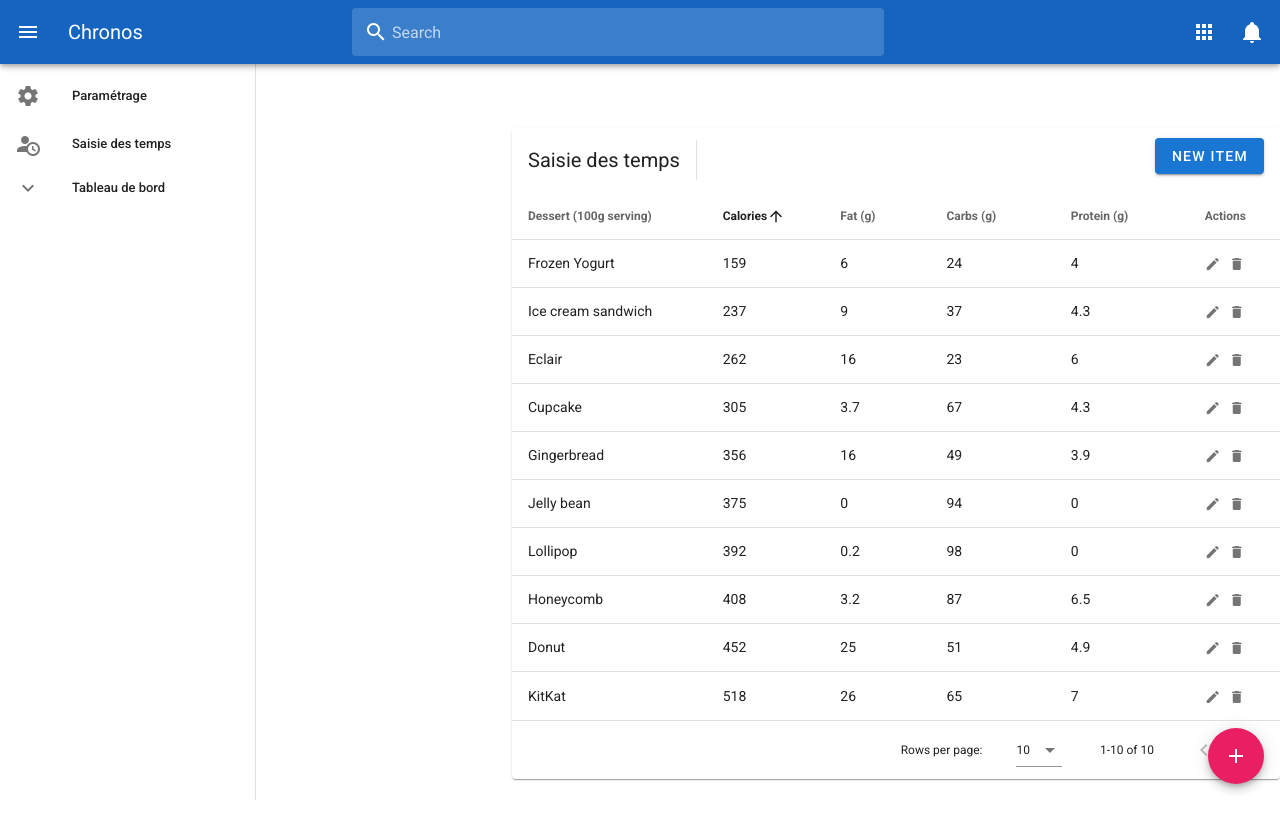
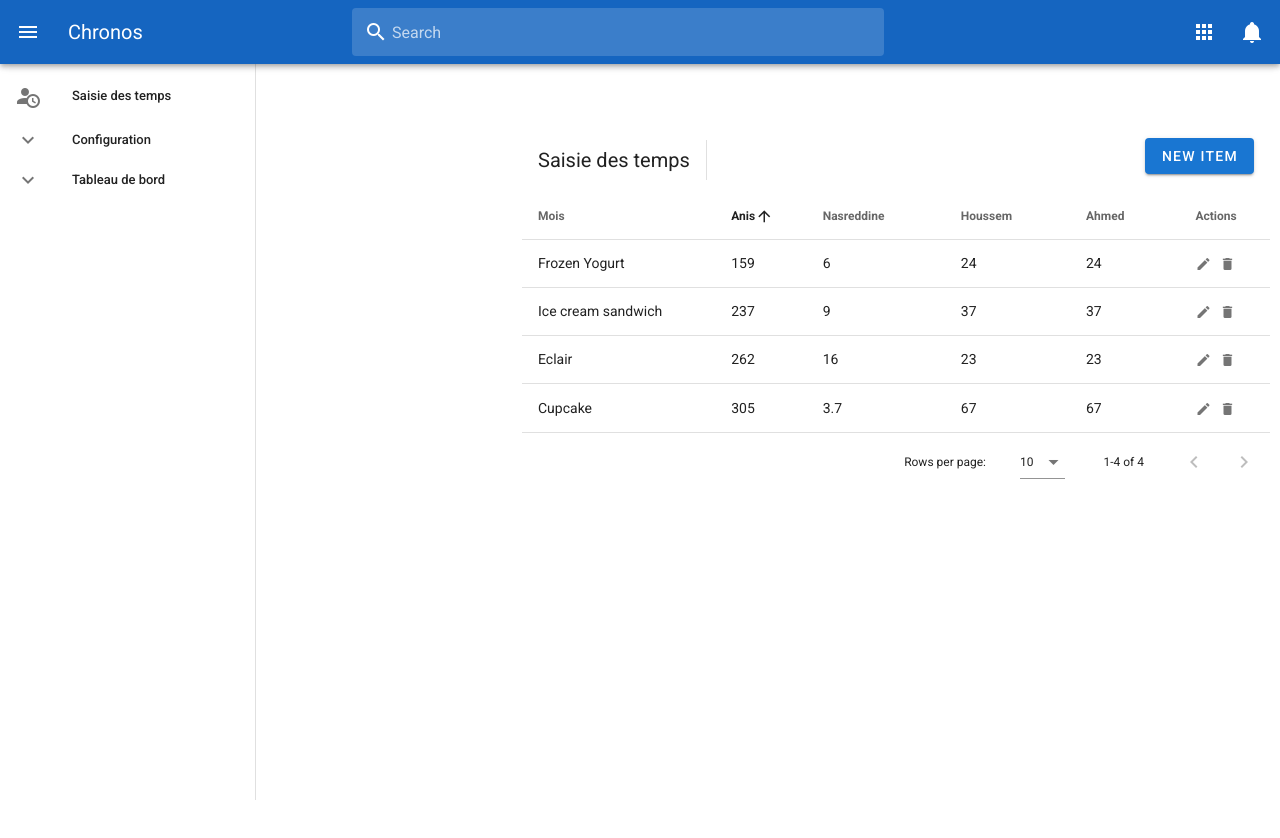
Before and after one commit to zilliw/budget-poc, a Vue app in the folder web-ui/: page /themenu in a window 1280 px wide. Shown: the top 838 px of the page. Built offline with nearby package versions, Linux system fonts and the light colour scheme.

Commit message:
update table crud

```diff
--- a/web-ui/src/views/TheMenu.vue
+++ b/web-ui/src/views/TheMenu.vue
@@ -107,101 +107,7 @@
 
         <Timesheet/>
 
-
     </v-main>
-    <v-btn
-      bottom
-      color="pink"
-      dark
-      fab
-      fixed
-      right
-      @click="dialog = !dialog"
-    >
-      <v-icon>mdi-plus</v-icon>
-    </v-btn>
-    <v-dialog
-      v-model="dialog"
-      width="800px"
-    >
-      <v-card>
-        <v-card-title class="grey darken-2">
-          Create contact
-        </v-card-title>
-        <v-container>
-          <v-row class="mx-2">
-            <v-col
-              class="align-center justify-space-between"
-              cols="12"
-            >
-              <v-row
-                align="center"
-                class="mr-0"
-              >
-                <v-avatar
-                  size="40px"
-                  class="mx-3"
-                >
-                  <img
-                    src="//ssl.gstatic.com/s2/oz/images/sge/grey_silhouette.png"
-                    alt=""
-                  >
-                </v-avatar>
-                <v-text-field
-                  placeholder="Name"
-                ></v-text-field>
-              </v-row>
-            </v-col>
-            <v-col cols="6">
-              <v-text-field
-                prepend-icon="mdi-account-card-details-outline"
-                placeholder="Company"
-              ></v-text-field>
-            </v-col>
-            <v-col cols="6">
-              <v-text-field
-                placeholder="Job title"
-              ></v-text-field>
-            </v-col>
-            <v-col cols="12">
-              <v-text-field
-                prepend-icon="mdi-mail"
-                placeholder="Email"
-              ></v-text-field>
-            </v-col>
-            <v-col cols="12">
-              <v-text-field
-                type="tel"
-                prepend-icon="mdi-phone"
-                placeholder="(000) 000 - 0000"
-              ></v-text-field>
-            </v-col>
-            <v-col cols="12">
-              <v-text-field
-                prepend-icon="mdi-text"
-                placeholder="Notes"
-              ></v-text-field>
-            </v-col>
-          </v-row>
-        </v-container>
-        <v-card-actions>
-          <v-btn
-            text
-            color="primary"
-          >More</v-btn>
-          <v-spacer></v-spacer>
-          <v-btn
-            text
-            color="primary"
-            @click="dialog = false"
-          >Cancel</v-btn>
-          <v-btn
-            text
-            @click="dialog = false"
-          >Save</v-btn>
-        </v-card-actions>
-      </v-card>
-    </v-dialog>
   </v-app>
 </template>
 
@@ -219,8 +125,17 @@
       dialog: false,
       drawer: null,
       items: [
-        { icon: 'mdi-cog', text: 'Paramétrage' },
         { icon: 'mdi-account-clock', text: 'Saisie des temps' },
+        {
+          icon: 'mdi-chevron-up', 'icon-alt' : 'mdi-chevron-down',
+          text: 'Configuration',
+          model: false,
+          children: [
+            { text: 'Liste des société' },
+            { text: 'Liste des consultants' },
+          ],
+        },
+
         {
           icon: 'mdi-chevron-up',
           'icon-alt': 'mdi-chevron-down',
@@ -229,7 +144,7 @@
           children: [
             { text: 'Chiffre d affaire' },
             { text: 'Couts de revient' },
-            { text: 'Print' },
+            { text: 'Statistique' },
           ],
         },
       ],
--- a/web-ui/src/views/Timesheet.vue
+++ b/web-ui/src/views/Timesheet.vue
@@ -3,7 +3,7 @@
     :headers="headers"
     :items="desserts"
     sort-by="calories"
-    class="elevation-1"
+    class="elevation-1, table"
   >
     <template v-slot:top>
       <v-toolbar flat color="white">
@@ -87,15 +87,15 @@
       dialog: false,
       headers: [
         {
-          text: 'Dessert (100g serving)',
+          text: 'Mois',
           align: 'start',
           sortable: false,
           value: 'name',
         },
-        { text: 'Calories', value: 'calories' },
-        { text: 'Fat (g)', value: 'fat' },
-        { text: 'Carbs (g)', value: 'carbs' },
-        { text: 'Protein (g)', value: 'protein' },
+        { text: 'Anis', value: 'calories' },
+        { text: 'Nasreddine', value: 'fat' },
+        { text: 'Houssem', value: 'carbs' },
+        { text: 'Ahmed', value: 'carbs' },
         { text: 'Actions', value: 'actions', sortable: false },
       ],
       desserts: [],
@@ -105,14 +105,12 @@
         calories: 0,
         fat: 0,
         carbs: 0,
-        protein: 0,
       },
       defaultItem: {
         name: '',
         calories: 0,
         fat: 0,
         carbs: 0,
-        protein: 0,
       },
     }),
     computed: {
@@ -136,70 +134,24 @@
             calories: 159,
             fat: 6.0,
             carbs: 24,
-            protein: 4.0,
           },
           {
             name: 'Ice cream sandwich',
             calories: 237,
             fat: 9.0,
             carbs: 37,
-            protein: 4.3,
           },
           {
             name: 'Eclair',
             calories: 262,
             fat: 16.0,
             carbs: 23,
-            protein: 6.0,
           },
           {
             name: 'Cupcake',
             calories: 305,
             fat: 3.7,
             carbs: 67,
-            protein: 4.3,
-          },
-          {
-            name: 'Gingerbread',
-            calories: 356,
-            fat: 16.0,
-            carbs: 49,
-            protein: 3.9,
-          },
-          {
-            name: 'Jelly bean',
-            calories: 375,
-            fat: 0.0,
-            carbs: 94,
-            protein: 0.0,
-          },
-          {
-            name: 'Lollipop',
-            calories: 392,
-            fat: 0.2,
-            carbs: 98,
-            protein: 0,
-          },
-          {
-            name: 'Honeycomb',
-            calories: 408,
-            fat: 3.2,
-            carbs: 87,
-            protein: 6.5,
-          },
-          {
-            name: 'Donut',
-            calories: 452,
-            fat: 25.0,
-            carbs: 51,
-            protein: 4.9,
-          },
-          {
-            name: 'KitKat',
-            calories: 518,
-            fat: 26.0,
-            carbs: 65,
-            protein: 7,
           },
         ]
       },
@@ -210,7 +162,7 @@
       },
       deleteItem (item) {
         const index = this.desserts.indexOf(item)
-        confirm('Are you sure you want to delete this item?') && this.desserts.splice(index, 1)
+        confirm('Êtes-vous sur de vouloir supprimer cette ligne?') && this.desserts.splice(index, 1)
       },
       close () {
         this.dialog = false
@@ -230,3 +182,13 @@
     },
   }
 </script>
+
+<style scoped>
+
+.table {
+  margin-left: 10px;
+  margin-right: 10px;
+}
+
+
+</style>
```
